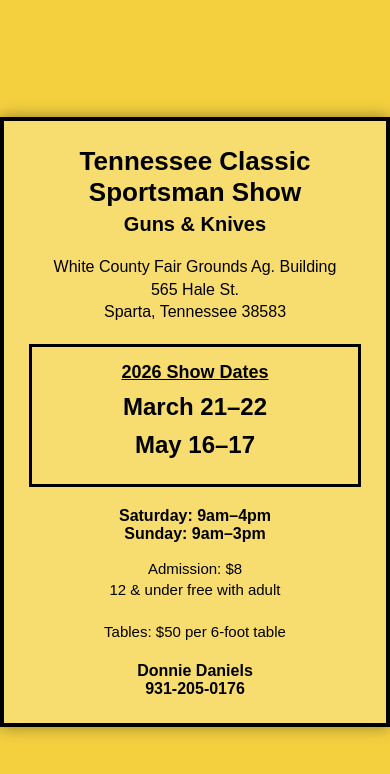
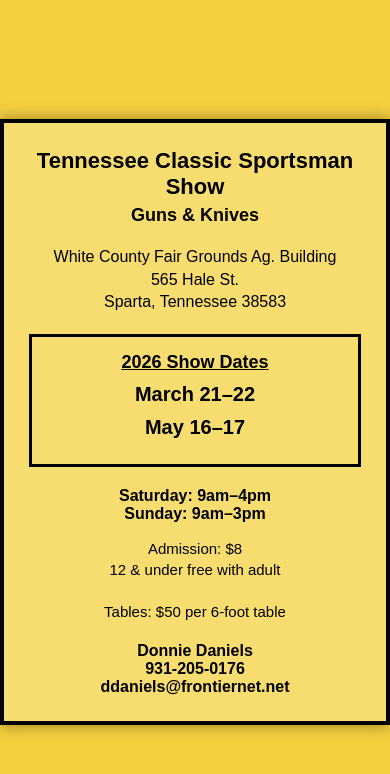
Before and after one commit to tnsportsman/tnsportsman.github.io, a plain HTML site: page index.html in a window 390 px wide. Drawn offline with Linux system fonts and the light colour scheme.

Commit message:
Update index.html

```diff
--- a/index.html
+++ b/index.html
@@ -79,6 +79,21 @@
       font-size: 16px;
       font-weight: bold;
     }
+
+    .contact a {
+      color: black;
+      text-decoration: none;
+    }
+
+    .contact a:hover {
+      text-decoration: underline;
+    }
+
+    @media (max-width: 500px) {
+      .title { font-size: 22px; }
+      .subtitle { font-size: 18px; }
+      .date { font-size: 20px; }
+    }
   </style>
 </head>
 <body>
@@ -112,7 +127,10 @@
 
     <div class="contact">
       Donnie Daniels<br>
-      931-205-0176
+      <a href="tel:9312050176">931-205-0176</a><br>
+      <a href="mailto:ddaniels@frontiernet.net">
+        ddaniels@frontiernet.net
+      </a>
     </div>
 
   </div>
```
